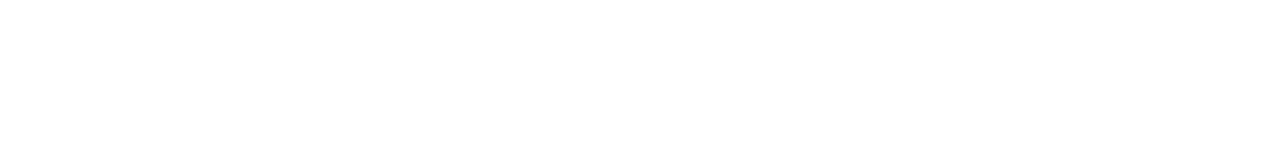
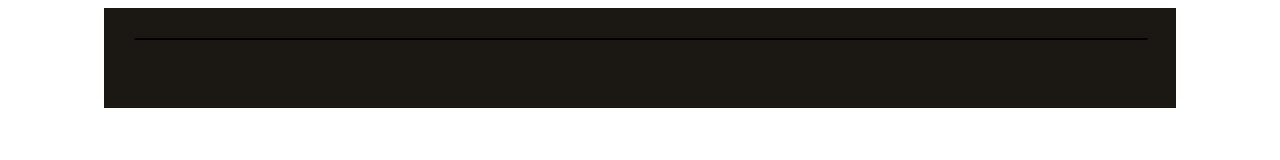
Before and after one commit to RomanKostyrin/cssMemSlider, a plain HTML site: page index.html in a window 1280 px wide. Drawn offline with Linux system fonts and the light colour scheme.

Commit message:
feat: add memes (Fri, Sep 15, 2021 09:45:24 PM)

```diff
--- a/index.html
+++ b/index.html
@@ -7,5 +7,12 @@
     <title>Document</title>
     <link rel="stylesheet" href="style.css" />
   </head>
-  <body></body>
+  <body>
+    <div class="container">
+      <div class="slider"></div>
+      <div class="text">
+        <p class="text"></p>
+      </div>
+    </div>
+  </body>
 </html>
--- a/style.css
+++ b/style.css
@@ -0,0 +1,14 @@
+.container {
+  display: block;
+  margin: 0px auto;
+  padding: 30px;
+  width: 80%;
+  max-width: 1024px;
+  min-height: 40px;
+  background-color: rgb(27, 23, 18);
+}
+.slider {
+  width: 100%;
+  border: 1px solid black;
+  border-radius: 10px;
+}
```
Also changed, not shown: slides/1.jpg (added), slides/2.jpg (added), slides/3.jpeg (added), slides/4.png (added).
